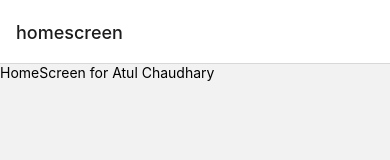
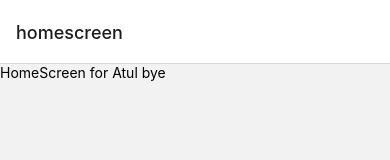
Before and after one commit to anilbyar/loan-logs, a React Native app: screen /homescreen in a window 390 px wide. Shown: the top 160 px of the page. Built offline with nearby package versions, Linux system fonts and the light colour scheme.

Commit message:
bye added

```diff
--- a/screens/HomeScreen.js
+++ b/screens/HomeScreen.js
@@ -3,7 +3,7 @@ import { Button, Text, View } from 'react-native'
 export const HomeScreen = () => {
   return (
     <View>
-      <Text>HomeScreen for Atul Chaudhary</Text>
+      <Text>HomeScreen for Atul bye</Text>
     </View>
   )
 }
```
